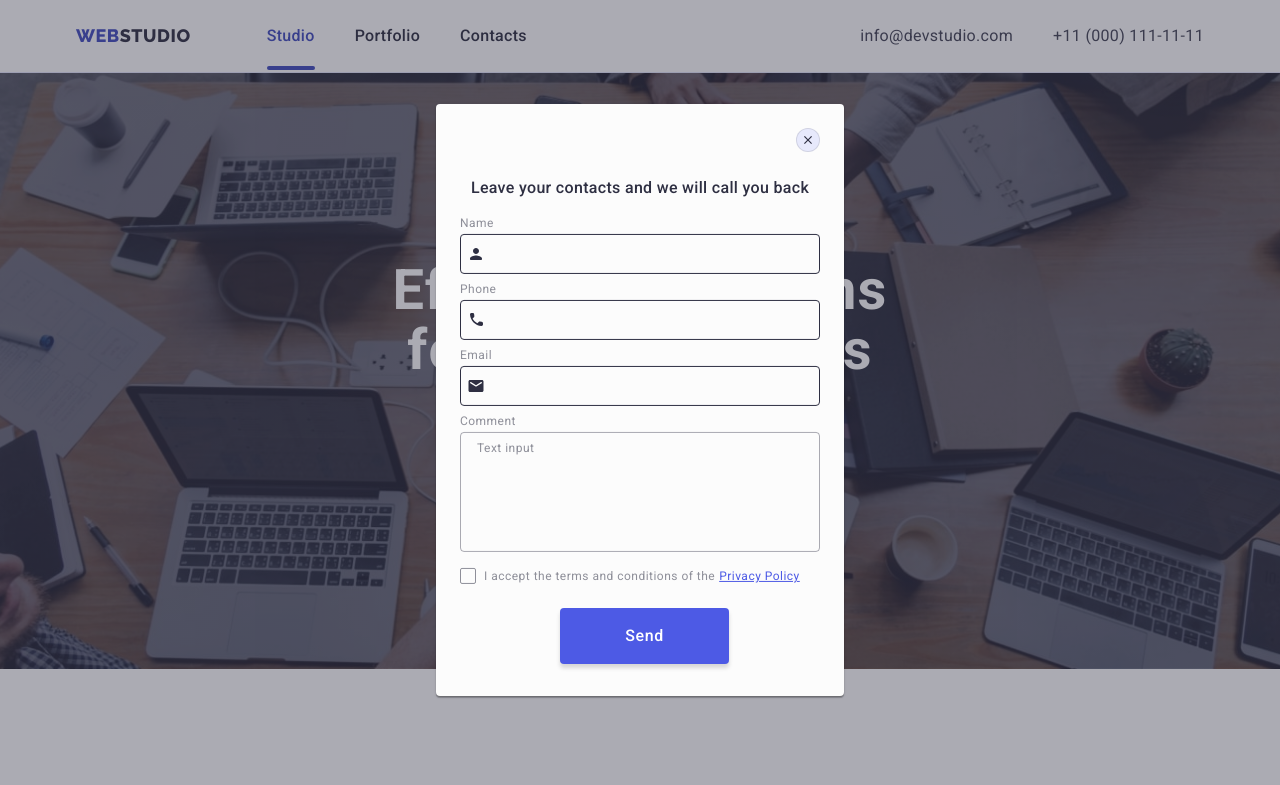
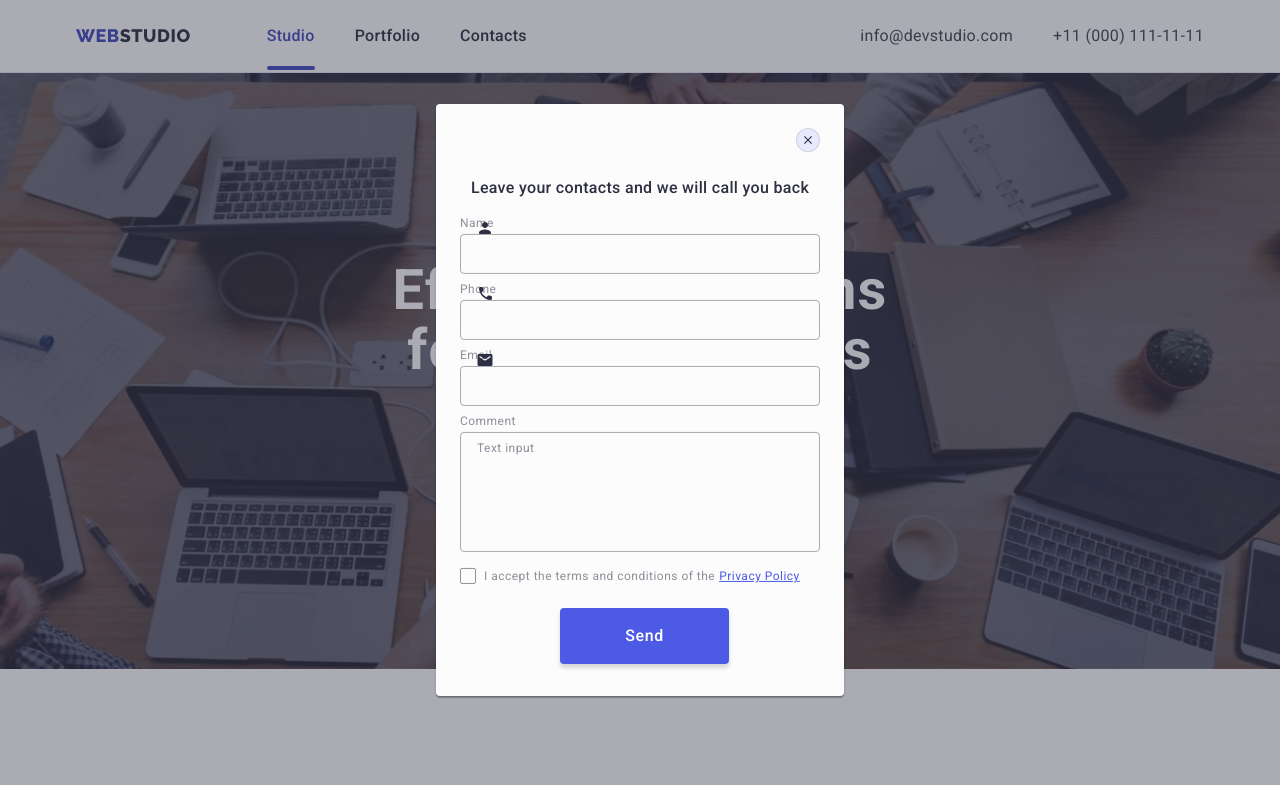
Before and after one commit to wamseky/goit-homework-05, a plain HTML site: page index.html in a window 1280 px wide. Shown: the top 785 px of the page. Drawn offline with nearby package versions, Linux system fonts and the light colour scheme.

Commit message:
div modal

```diff
--- a/css/styles.css
+++ b/css/styles.css
@@ -788,7 +788,7 @@ gap: 8px;
 padding-left: 38px;
 background-color: transparent;
 border-radius: 4px;
-border: 1px solid var(--footer-color);
+border: 1px solid rgba(46, 47, 66, 0.4);
 outline: transparent;
 transition: border-color 250ms cubic-bezier(0.4, 0, 0.2, 1);
 }
@@ -841,7 +841,7 @@ letter-spacing: 0.04em;
   height: 24px;
   left: 16px;
   top: 20%;
-  transform: translate(-50%);
+  transform: translateY(-50%);
   transition: fill 250ms cubic-bezier(0.4, 0, 0.2, 1);
 }
 .container-modal-svg {
--- a/index.html
+++ b/index.html
@@ -511,29 +511,26 @@
         <p class="modal-text">Leave your contacts and we will call you back</p>
         <form class="modal-form" name="modal-form">
           <div class="container-modal-form">
+            <div class="container-modal-svg">
             <label class="modal-label-text" for="user-name">
               Name</label>
-              <div class="container-modal-svg">
-                <input class="modal-input" id="user-name" type="text" name="modal-name"/>
-
+                <input class="modal-input" id="user-name" type="text" name="user-name"/>
               <svg class="modal-svg" width="18" height="24">
                 <use href="./images/icons.svg#icon-person-black-18dp"></use>
               </svg>
              </div>
+             <div class="container-modal-svg">
             <label class="modal-label-text" for="phone">
               Phone</label>
-              <div class="container-modal-svg">
                 <input class="modal-input" id="phone" type="tel" name="modal-phone"/>
-
               <svg class="modal-svg" width="18" height="24">
                 <use href="./images/icons.svg#icon-phone-black-18dp-2"></use>
               </svg>
               </div>
+              <div class="container-modal-svg">
             <label class="modal-label-text" for="email">
               Email</label>
-              <div class="container-modal-svg">
                 <input class="modal-input" id="email" type="email" name="modal-email"/>
-
               <svg class="modal-svg" width="18" height="24">
                 <use href="./images/icons.svg#icon-email-black-18dp-3"></use>
               </svg>
```
